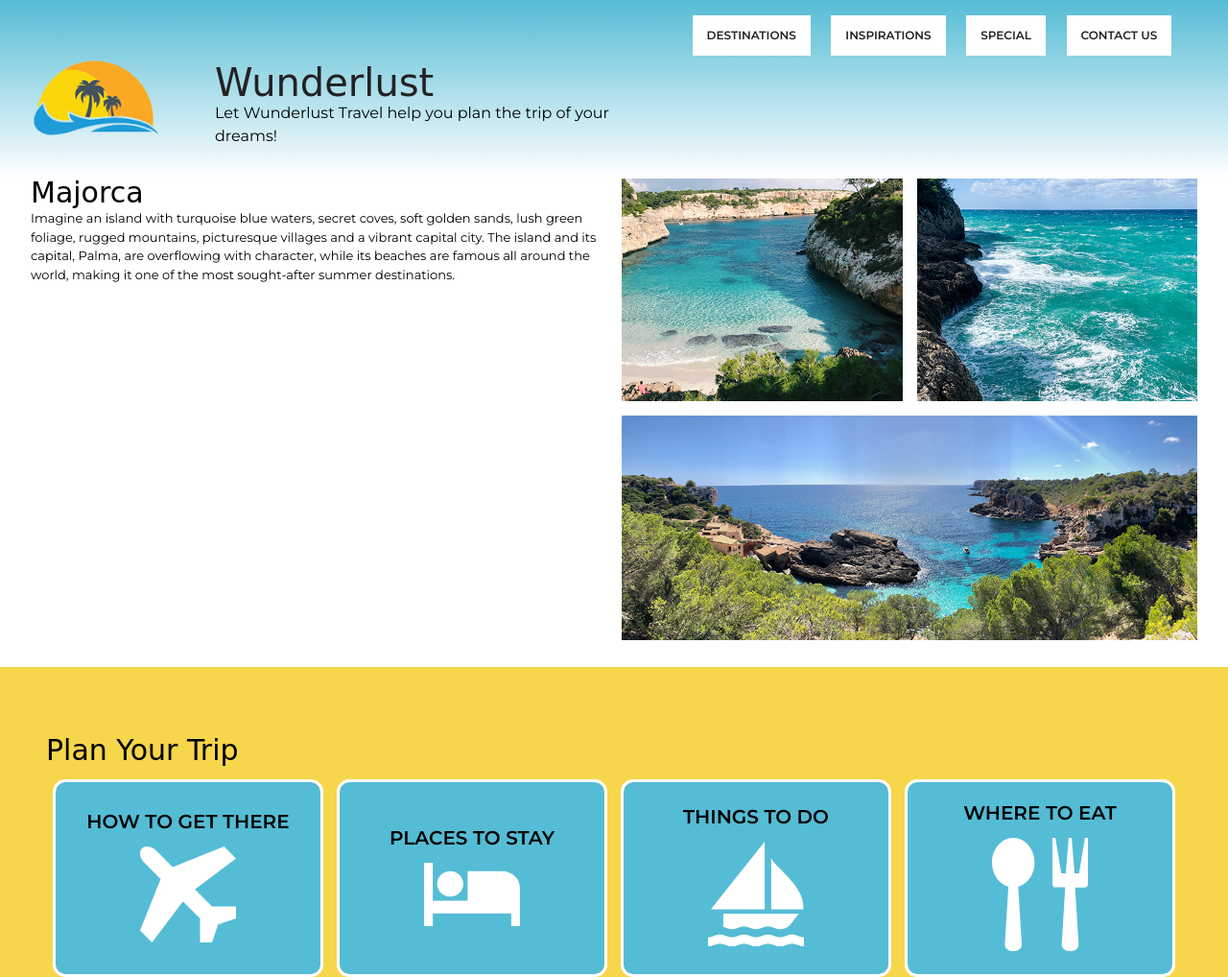
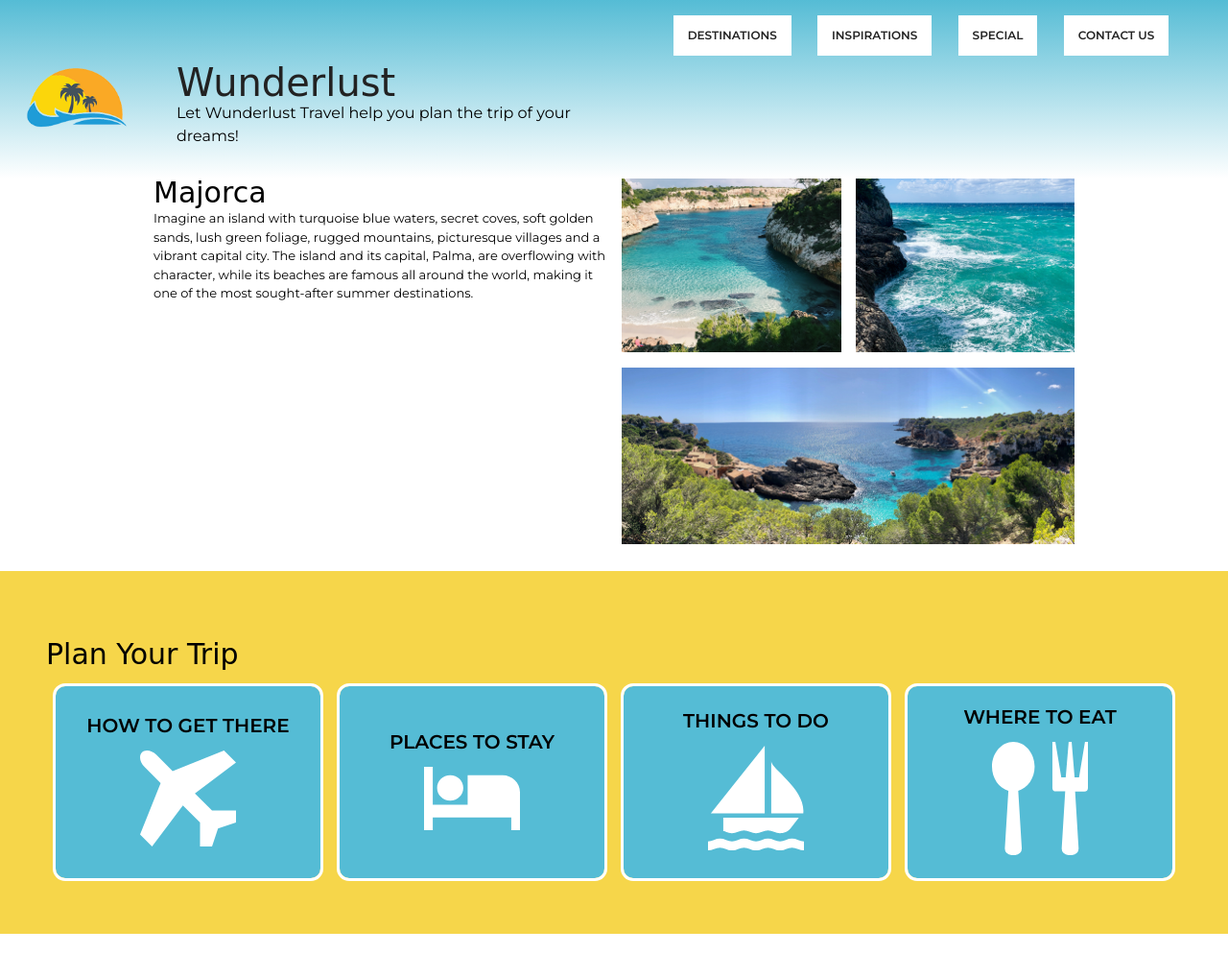
Before and after one commit to wrencked/wunderlust, a plain HTML site: page wunderlust-majorca.html in a window 1280 px wide. Shown: the top 1018 px of the page at 96% size. Drawn offline with Linux system fonts and the light colour scheme; a web font is replaced by a local one.

Commit message:
update styles.css
auaagagha

```diff
--- a/styles.css
+++ b/styles.css
@@ -132,7 +132,6 @@ header {
     visibility: hidden;
     font-size: 0px;
 }
-
 
 h1 {
     font-size: 40px;
@@ -395,7 +394,6 @@ footer a {
         background-color: var(--teal);
         text-transform: uppercase;
         font-weight: bold;
-        overflow: hidden;
       }
 
     #menu-toggle ul li {
@@ -415,10 +413,6 @@ footer a {
         width: 200%;
         background-color: var(--darkGray);
         color: var(--white);
-    }
-
-    #menu-toggle input:checked ~ #menutoggle {
-        overflow: auto;
     }
 }
 
@@ -580,7 +574,7 @@ footer a {
 @media screen and (min-width: 900px){
 
     header{
-        grid-template-columns: 200px 1.5fr 1fr 1fr;
+        grid-template-columns: .5fr 1.5fr 1fr 1fr;
         grid-template-rows: 50px 1fr;;
         padding-top: 0;
         padding-bottom: 2rem;
@@ -612,10 +606,10 @@ footer a {
 
     #intro {
         display: grid;
-        grid-template-columns: 600px 600px;
+        grid-template-columns: 1fr 1fr;
         grid-template-rows: 1fr;
         column-gap: 1rem;
-        padding: 0 5rem;
+        padding: 0 10rem;
         justify-content: center;
     }
 
```
